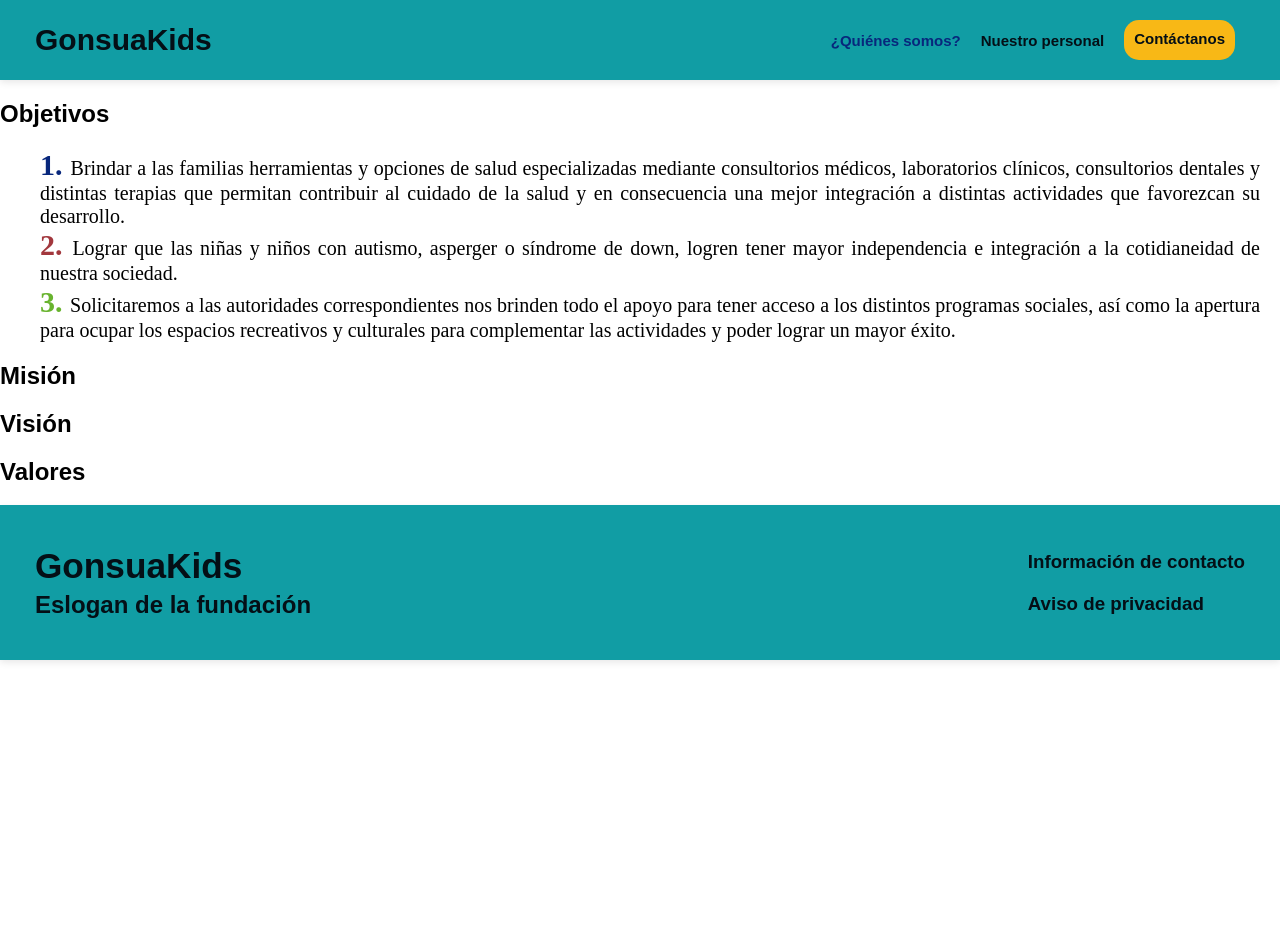
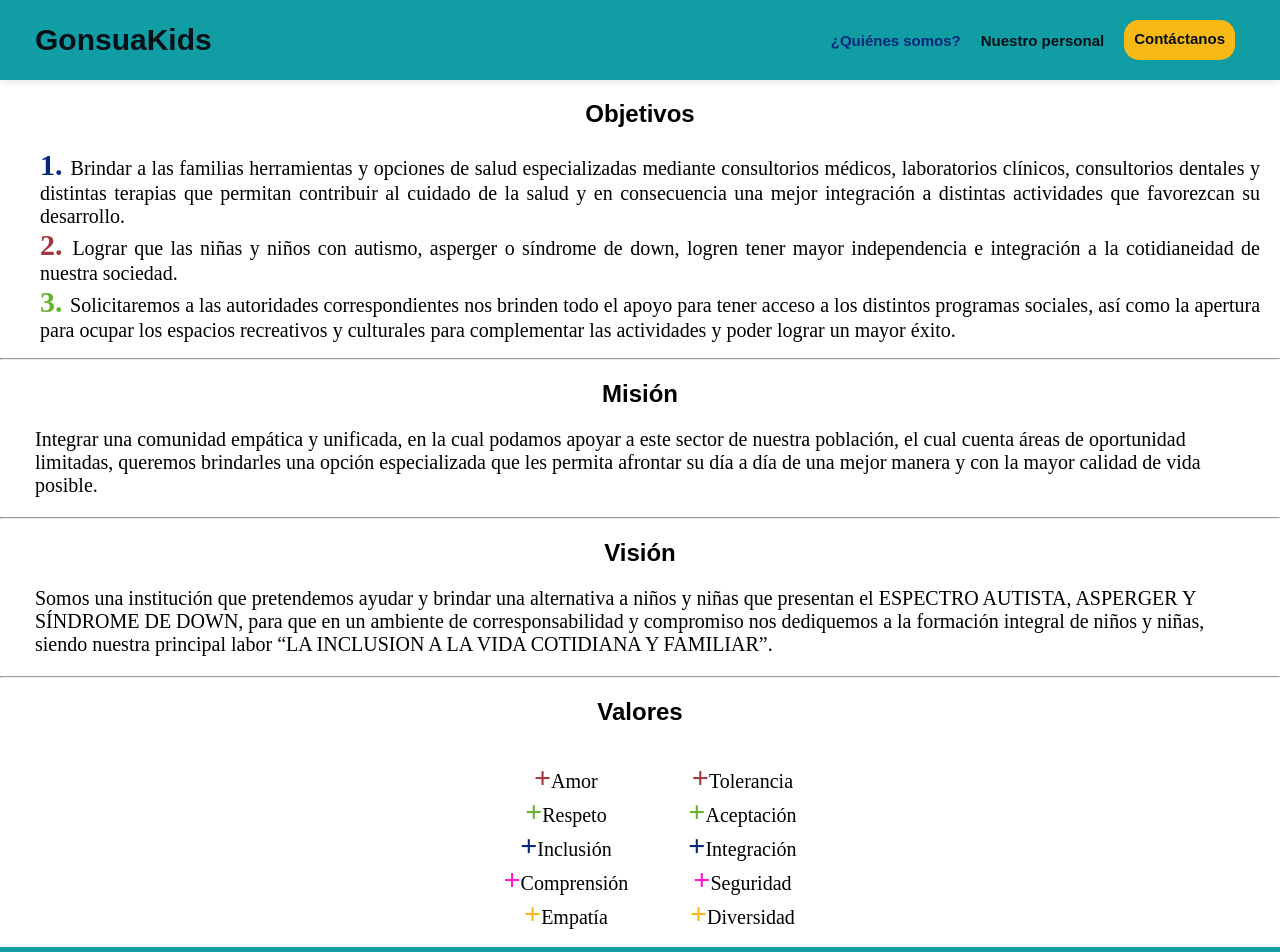
Before and after one commit to GonsuaKids/GonsuaPage, a React (Create React App) app in the folder gonsuakidsfront/: page /GonsuaKids in a window 1280 px wide. Shown: the top 952 px of the page. Before the commit the page ends 800 px from the top, so only its background shows below. Built offline with nearby package versions, Linux system fonts and the light colour scheme.

Commit message:
Actualización de la página About US

```diff
--- a/gonsuakidsfront/src/components/others/AboutUs.jsx
+++ b/gonsuakidsfront/src/components/others/AboutUs.jsx
@@ -22,16 +22,46 @@ export default function AboutUs(){
                     Solicitaremos a las autoridades correspondientes nos brinden todo el apoyo para tener acceso a los distintos programas sociales, así como la apertura para ocupar los espacios recreativos y culturales para complementar las actividades y poder lograr un mayor éxito.
                     </li>
                 </ol>
-
+                <hr/>
                 <h2>
                     Misión
                 </h2>
+                <p className="AU-text">Integrar una comunidad empática y unificada, en la cual podamos apoyar a este
+                    sector de nuestra población, el cual cuenta áreas de oportunidad limitadas,
+                    queremos brindarles una opción especializada que les permita afrontar su día a día
+                    de una mejor manera y con la mayor calidad de vida posible.
+                </p>
+                <hr/>
                 <h2>
                     Visión
                 </h2>
+                <p className="AU-text">
+                    Somos una institución que pretendemos ayudar y brindar una alternativa a niños y
+                    niñas que presentan el ESPECTRO AUTISTA, ASPERGER Y SÍNDROME DE
+                    DOWN, para que en un ambiente de corresponsabilidad y compromiso nos
+                    dediquemos a la formación integral de niños y niñas, siendo nuestra principal labor
+                    “LA INCLUSION A LA VIDA COTIDIANA Y FAMILIAR”.
+                </p>
+                <hr/>
                 <h2>
                     Valores
                 </h2>
+                <div className="List--valores">
+                    <ul>
+                        <li>Amor</li>
+                        <li>Respeto</li>
+                        <li>Inclusión</li>
+                        <li>Comprensión</li>
+                        <li>Empatía</li>
+                    </ul>
+                    <ul>
+                        <li>Tolerancia</li>
+                        <li>Aceptación</li>
+                        <li>Integración</li>
+                        <li>Seguridad</li>
+                        <li>Diversidad</li>
+                    </ul>
+                </div>
             </div>
             <Footer />
         </>
--- a/gonsuakidsfront/src/components/others/CSS/AboutUs.css
+++ b/gonsuakidsfront/src/components/others/CSS/AboutUs.css
@@ -1,3 +1,15 @@
+h2{
+    text-align: center;
+}
+
+.AU-text{
+    margin-left: 35px;
+    margin-right: 30px;
+    font-family: cursive;
+    font-size: 20px;
+
+}
+
 ol li {
     counter-increment: muffins;
     font-family: cursive;
@@ -28,3 +40,44 @@ ol {
     list-style: none;
     counter-reset: muffins;
 }
+
+.List--valores{
+    display: flex;
+    flex-direction: row;
+    justify-content: center;
+}
+
+ul li {
+    font-family: cursive;
+    font-size: 20px;
+    margin-right: 20px;
+    text-align: center;
+}
+
+ul li:before{
+    content: "+";
+    /* Whatever custom styles you want here */
+    font-size: 30px;
+    font-weight: bold;
+    font-family: cursive;
+}
+
+ul li:nth-child(1):before{
+    color: var(--vino);
+}
+ul li:nth-child(2):before{
+    color: var(--verdeOscuro);
+}
+ul li:nth-child(3):before{
+    color: var(--azul);
+}
+ul li:nth-child(4):before{
+    color: var(--rosa2);
+}
+ul li:nth-child(5):before{
+    color: var(--naranja);
+}
+
+ul {
+    list-style: none;
+}
```
